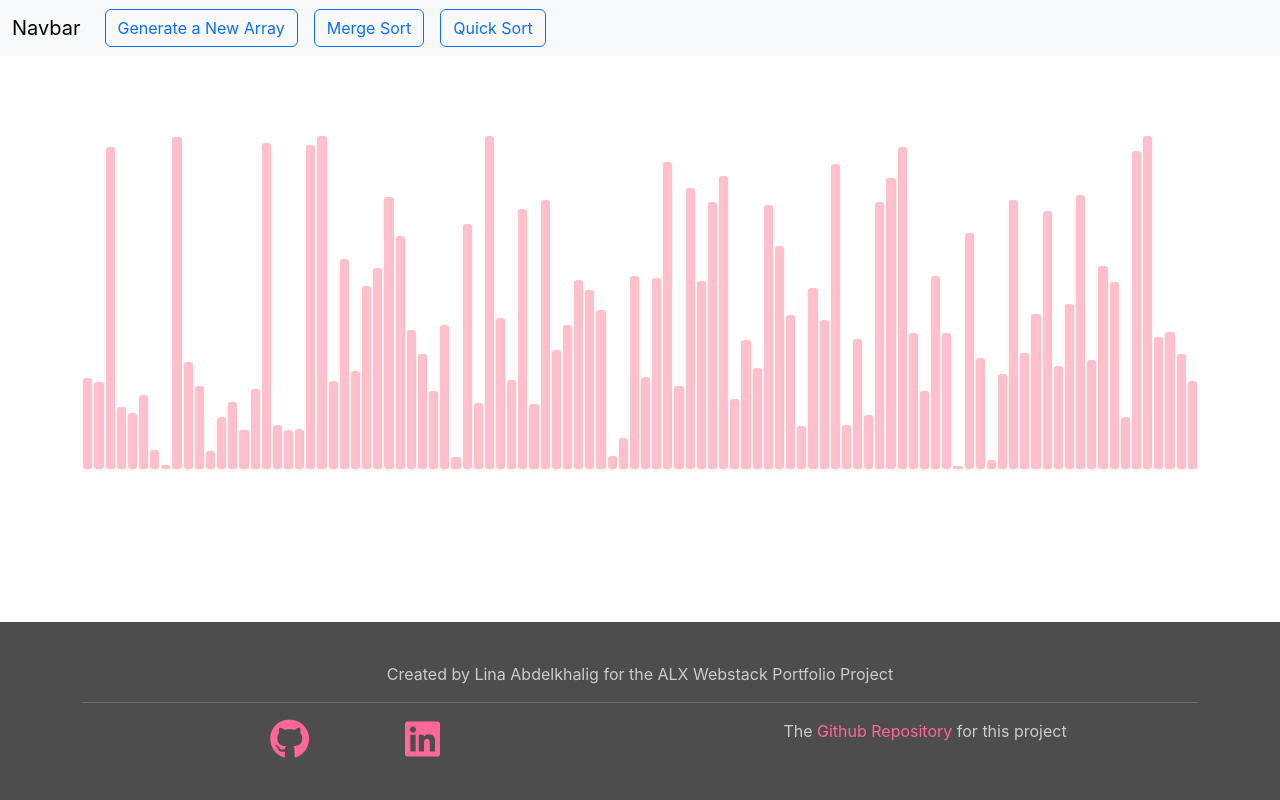
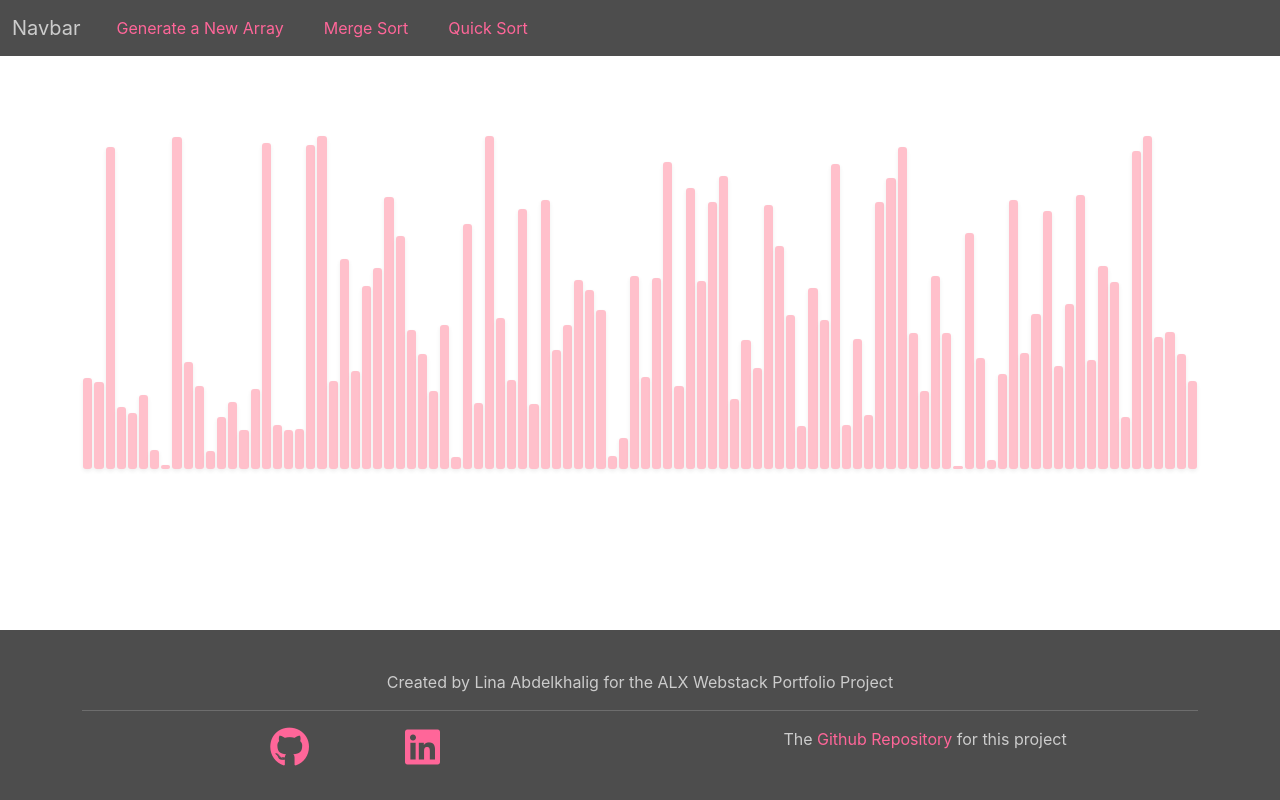
Before and after one commit to LinaAbdelkhalig/algorithm_visualizer, a React (Create React App) app: page / in a window 1280 px wide. Built offline with nearby package versions, Linux system fonts and the light colour scheme.

Commit message:
adjustments to navbar

```diff
--- a/src/Visualizer/Visualizer.css
+++ b/src/Visualizer/Visualizer.css
@@ -1,6 +1,68 @@
-/* Navbar adjustments */
+/* Navbar */
 .navbar {
     margin-bottom: 20px;
+    background-color: #4d4d4d;
+}
+
+.navbar-brand {
+    color: #cccccc;
+}
+
+.navbar-toggler {
+    background-color: #ff6699;
+}
+
+.nav-item button {
+    border: none;
+    color: #ff6699;
+    position: relative;
+    background-color: transparent;
+    overflow: hidden;
+}
+
+.nav-item button:hover {
+    background-color: transparent;
+    color: #f4bfd0;
+    border-bottom: 0.5px solid #f4bfd0;
+    border-radius: 0px;
+    transition: color 0.3s ease-out, border-bottom 0.3s ease-out;
+}
+
+/* Shine effect on letters */
+.nav-item button::before {
+    content: '';
+    position: absolute;
+    top: 0;
+    left: -100%;
+    width: 100%;
+    height: 100%;
+    background: linear-gradient(120deg, transparent, rgba(255, 255, 255, 0.6), transparent);
+    -webkit-background-clip: text;
+    -webkit-text-fill-color: transparent;
+    transition: none;
+}
+
+/* Shine effect on border */
+.nav-item button::after {
+    content: '';
+    position: absolute;
+    bottom: 0;
+    left: -100%;
+    width: 100%;
+    height: 0.5px;
+    background: rgba(255, 255, 255, 0.6);
+    transition: none;
+}
+
+/* Animate both effects on hover */
+.nav-item button:hover::before {
+    left: 100%;
+    transition: all 0.5s ease-out;
+}
+
+.nav-item button:hover::after {
+    left: 100%;
+    transition: all 0.5s ease-out;
 }
 
 /* Array container */
@@ -21,27 +83,6 @@
     display: inline-block;
     transition: height 0.3s ease;
     border-radius: 3px;
-}
-
-/* Responsive adjustments */
-@media (max-width: 768px) {
-    .array-bar {
-        width: 2%;
-    }
-
-    .array-container {
-        margin-top: 5vh;
-    }
-}
-
-@media (max-width: 576px) {
-    .array-bar {
-        width: 3%;
-    }
-
-    .array-container {
-        margin-top: 5vh;
-    }
 }
 
 /* Footer */
@@ -78,3 +119,24 @@ footer ul li {
     color: #f4bfd0;
     transition: color 0.3s ease;
 }
+
+/* Responsive */
+@media (max-width: 768px) {
+    .array-bar {
+        width: 2%;
+    }
+
+    .array-container {
+        margin-top: 5vh;
+    }
+}
+
+@media (max-width: 576px) {
+    .array-bar {
+        width: 3%;
+    }
+
+    .array-container {
+        margin-top: 5vh;
+    }
+}
--- a/src/components/Footer.jsx
+++ b/src/components/Footer.jsx
@@ -2,7 +2,7 @@ import React from 'react';
 
 function Footer() {
     return (
-        <footer class="text-center text-lg-start pb-4">
+        <footer class="text-center text-lg-start pb-3">
             <div class="container pt-4">
                 <div class="row text-center">
                     <p class="mb-0">Created by Lina Abdelkhalig for the ALX Webstack Portfolio Project</p>
@@ -15,7 +15,7 @@ function Footer() {
                                 <a href="https://github.com/LinaAbdelkhalig"><i class="fa-brands fa-github"></i></a>
                             </li>
                             <li>
-                                <a href="www.linkedin.com/in/linaabdelkhalig"><i class="fa-brands fa-linkedin"></i></a>
+                                <a href="https://linkedin.com/in/linaabdelkhalig"><i class="fa-brands fa-linkedin"></i></a>
                             </li>
                         </ul>
                     </div>
--- a/src/components/Navbar.jsx
+++ b/src/components/Navbar.jsx
@@ -2,12 +2,12 @@ import React from 'react';
 
 function Navbar({ onResetArray, onMergeSort, onQuickSort }) {
     return (
-        <nav class="navbar navbar-expand-lg bg-body-tertiary">
+        <nav class="navbar navbar-expand-lg">
             <div class="container-fluid">
+                <a class="navbar-brand" href="#">Navbar</a>
                 <button class="navbar-toggler" type="button" data-bs-toggle="collapse" data-bs-target="#navbarTogglerDemo03" aria-controls="navbarTogglerDemo03" aria-expanded="false" aria-label="Toggle navigation">
                     <span class="navbar-toggler-icon"></span>
                 </button>
-                <a class="navbar-brand" href="#">Navbar</a>
                 <div class="collapse navbar-collapse" id="navbarTogglerDemo03">
                     <ul class="navbar-nav me-auto mb-2 mb-lg-0">
                         <li class="nav-item">
```
Also changed, not shown: src/Visualizer/Visualizer.jsx (+0 -36 lines).
